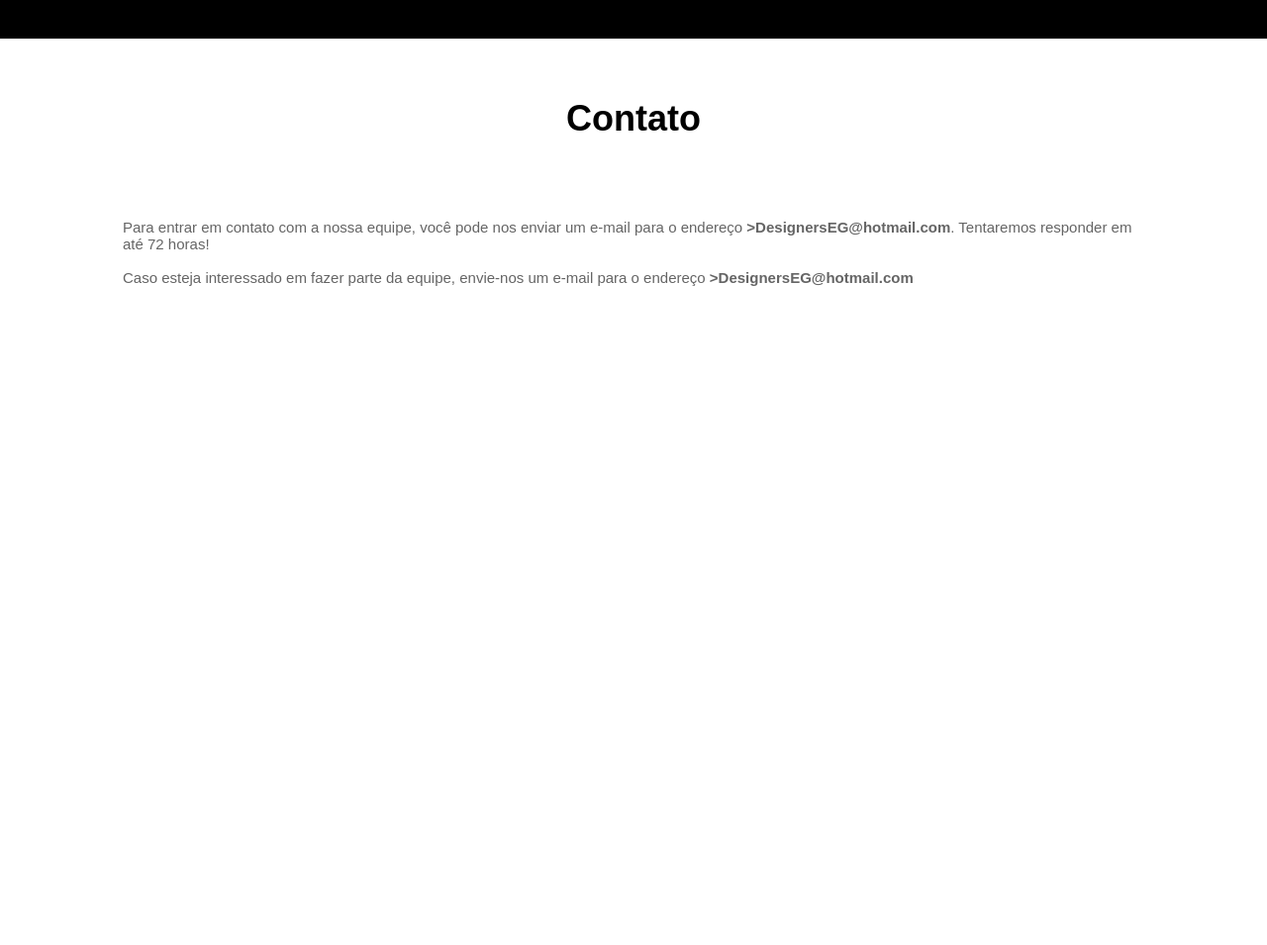
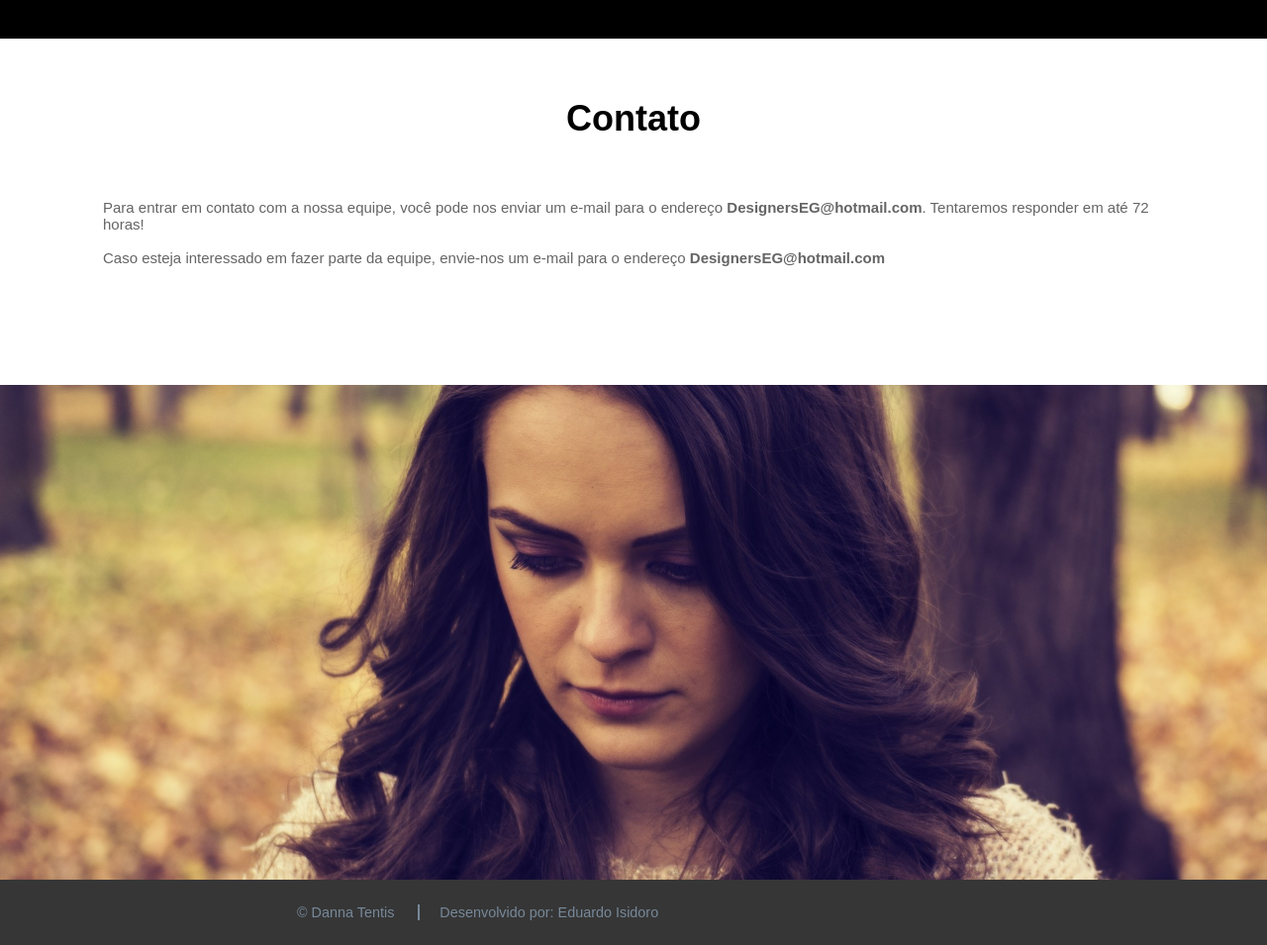
Before and after one commit to Eduardo-ops/dana-tentis, a PHP site: page /contato.html in a window 1280 px wide. Shown: the part 701-1656 px from the top of the page at 99% size. Before the commit the page ends 990 px from the top, so only its background shows below. Run offline with PHP 8.4, Linux system fonts and the light colour scheme.

Commit message:
Imagem posicionada

```diff
--- a/contato.html
+++ b/contato.html
@@ -41,16 +41,25 @@
 
             <p>
                 Para entrar em contato com a nossa equipe, você pode nos enviar um e-mail para o endereço
-                <strong>>DesignersEG@hotmail.com</strong>. Tentaremos responder em até 72 horas!
+                <strong>DesignersEG@hotmail.com</strong>. Tentaremos responder em até 72 horas!
             </p><br>
 
             <p>
                 Caso esteja interessado em fazer parte da equipe, envie-nos um e-mail para o endereço
-                <strong>>DesignersEG@hotmail.com</strong>
+                <strong>DesignersEG@hotmail.com</strong>
             </p>
         </div>
     </div> <!-- Fim de container principal -->
 
+    <div id="img-contato"></div>
+
+    <div id="footer">
+        <div id="conteudo-footer">
+            <a class="link-danna" href="">&copy; Danna Tentis</a>
+            <a href="http://www.linkedin.com/in/eduardo-isidoro-goncalves">Desenvolvido por: Eduardo Isidoro</a>
+        </div>
+    </div>
+
 </body>
 
 </html>
--- a/src/css/style.css
+++ b/src/css/style.css
@@ -265,9 +265,19 @@ e também dentro de elemento com id "navegacao-header" */
 
 /* Elemento com classe "caixa" dentro de elemento com id "main-contato" */
 #main-contato .caixa{
-    padding: 60px;
+    padding: 40px;
     text-align: left;
     color: #656565;
+}
+
+/* Elemento com id "img-contato" */
+#img-contato{
+    width: 100%;
+    height: 500px;
+    background-image: url(../../imagens/foto\ 10.jpg);
+    background-repeat: no-repeat;
+    background-size: cover;
+    background-position: center;
 }
 
 /* Elemento com id "footer" */
```
